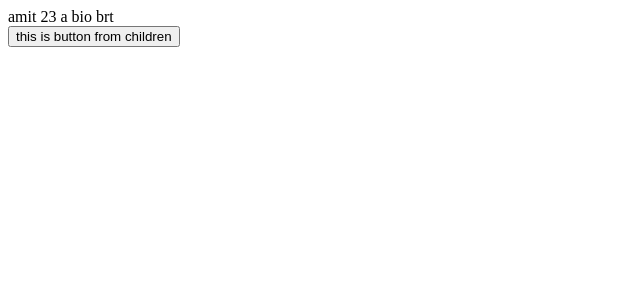
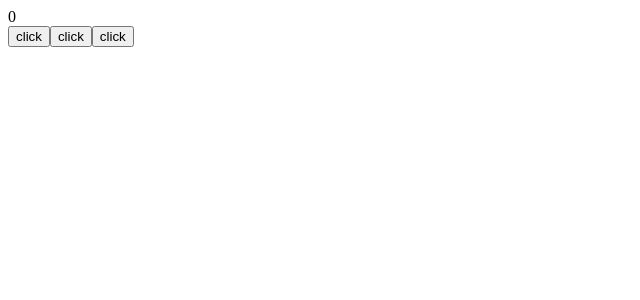
Before and after one commit to Rajeshsaharan/react-advance, a React (Create React App) app: page / in a window 1280 px wide. Shown: the top 300 px of the page, without its empty margins (0-640 px from the left). Built offline with nearby package versions, Linux system fonts and the light colour scheme.

Commit message:
bind-event-handle

```diff
--- a/src/App.js
+++ b/src/App.js
@@ -1,11 +1,8 @@
 import React from "react";
-import DestrctPropsState from "./components/DestrctPropsState";
-
+import ThisKeyWordBind from "./components/ThisKeyWordBind";
 function App() {
   return <>
-  <DestrctPropsState bio = "a bio ">
-    <button> this is button from children</button>
-  </DestrctPropsState>
+ <ThisKeyWordBind/>
   </>;
 }
 
--- a/src/components/DestrctPropsState.js
+++ /dev/null
@@ -1,30 +0,0 @@
-import React, { Component } from 'react'
-
- class DestrctPropsState extends Component {
-    constructor(props) {
-      super(props)
-
-      this.state = {
-         name : "amit",
-         age : 23,
-         course : "brt"
-      }
-    }
-
-    // destructre
-
-
-  render() {
-    const {name , age , course} = this.state
-    const {bio , children} = this.props
-    return (
-        <>
-          <div>{name} {age} {bio} {course}</div>
-          {children}
-        </>
-
-    )
-  }
-}
-
-export default DestrctPropsState
--- /dev/null
+++ b/src/components/ThisKeyWordBind.js
@@ -0,0 +1,44 @@
+import React, { Component } from 'react'
+
+ class ThisKeyWordBind extends Component {
+    constructor(props) {
+      super(props)
+      //bind it in any constrctor best way 0
+      this.click = this.click.bind(this) // because bind function always return a function
+
+      this.state = {
+         count : 0,
+      }
+    }
+
+    click(){
+        console.log(this)
+        this.setState({count : this.state.count + 1})
+    }
+    // fouth way best way 1
+
+    anyfunc=()=>{
+        console.log(this) // this refer to class
+    }
+  render() {
+    return (
+        <>
+        <div>{this.state.count}</div>
+        {/* here this going out of scope  */}
+        {/* we are calling it from here into dom so it lost it this refrence */}
+        <button onClick = {this.click}>click</button>
+        {/* solution first  */}
+         <button onClick={()=>this.click()}>click</button>
+         {/* solution second */}
+         <button onClick={this.click.bind(this)}>click</button>
+         {/* third solution */}
+         {/* bind it any constructor */}
+         {/* fourth solution */}
+         {/* use arrow function to define function */}
+        </>
+
+    )
+  }
+}
+
+export default ThisKeyWordBind
```
